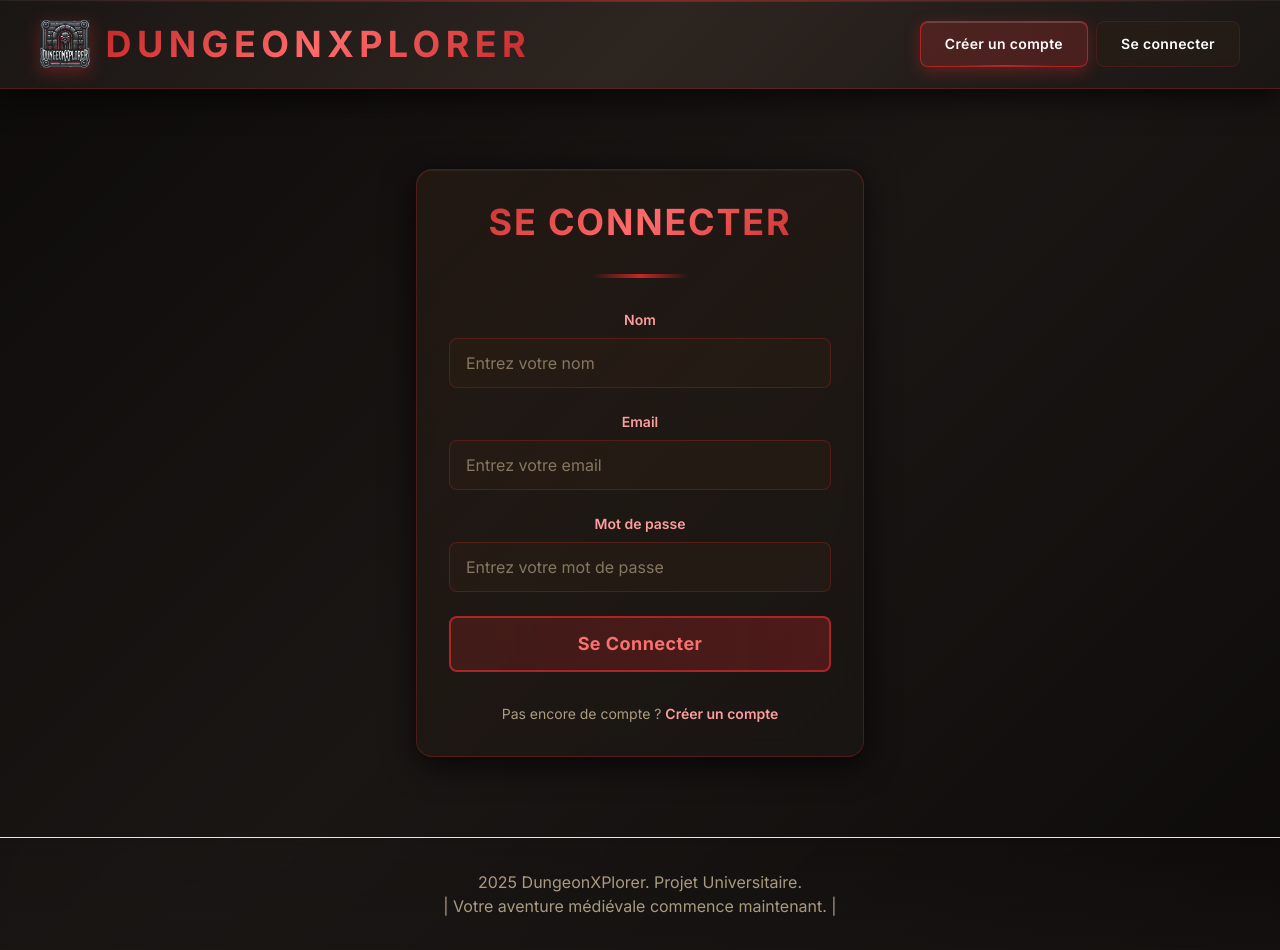
After one commit to marchandvalentin/DungeonXplorer, a PHP site: template PHP/Views/viewLogin.php in a window 1280 px wide. The commit adds this page. Run offline with PHP 8.4, Linux system fonts and the light colour scheme; the template is opened without the code that fills it, so the values that code supplies are empty; some libraries are stand-ins or nearby versions.

Commit message:
[ADD] Created login with view and cotroller
Co-authored-by: Avlis <avlis936@users.noreply.github.com>

```diff
--- a/CSS/personaliseColors.css
+++ b/CSS/personaliseColors.css
@@ -141,3 +141,27 @@
             height: 2px;
             background: linear-gradient(90deg, transparent, #c62828, transparent);
         }
+
+        .gradient-red {
+            background: linear-gradient(135deg, #c62828 0%, #ff6b6b 50%, #c62828 100%);
+            -webkit-background-clip: text;
+            -webkit-text-fill-color: transparent;
+            background-clip: text;
+        }
+
+        .form-input {
+            background: rgba(42, 30, 20, 0.5);
+            border: 1px solid rgba(198, 40, 40, 0.3);
+            color: #e8d4b0;
+        }
+
+        .form-input::placeholder {
+            color: rgba(232, 212, 176, 0.5);
+        }
+
+        .form-input:focus {
+            background: rgba(42, 30, 20, 0.7);
+            border-color: rgba(198, 40, 40, 0.6);
+            outline: none;
+            box-shadow: 0 0 15px rgba(198, 40, 40, 0.3);
+        }
--- /dev/null
+++ b/PHP/Views/viewLogin.php
@@ -0,0 +1,85 @@
+<!DOCTYPE html>
+<html lang="fr">
+<head>
+    <meta charset="UTF-8">
+    <meta name="viewport" content="width=device-width, initial-scale=1.0">
+    <script src="https://cdn.tailwindcss.com"></script>
+    <link href="https://fonts.googleapis.com/css2?family=Inter:wght@400;500;600;700;800&display=swap" rel="stylesheet">
+    <link rel="stylesheet" href="CSS/personaliseColors.css">
+
+    <title>DungeonXPlorer - Connexion</title>
+</head>
+<body class="text-medieval-cream" style="background: linear-gradient(135deg, #0d0b0a 0%, #1a1614 50%, #0d0b0a 100%);">
+    <?php include 'PHP/header.php'; ?>
+
+    <!-- Login Form Section -->
+    <section class="max-w-7xl mx-auto px-6 py-20">
+        <div class="max-w-md mx-auto hero-card rounded-2xl p-8 border border-medieval-red/30 shadow-[0_8px_32px_rgba(0,0,0,0.7),inset_0_1px_0_rgba(255,255,255,0.05)] relative overflow-hidden" style="background: linear-gradient(135deg, rgba(42, 30, 20, 0.6), rgba(26, 22, 20, 0.8));">
+            <div class="text-center space-y-8">
+                <h1 class="gradient-red text-4xl font-bold tracking-wider uppercase">
+                    Se Connecter
+                </h1>
+                <div class="w-24 h-1 mx-auto bg-gradient-to-r from-transparent via-medieval-red to-transparent"></div>
+
+                <form method="POST" action="/login" class="space-y-6">
+                    <!-- Nom -->
+                    <div>
+                        <label for="nom" class="block text-sm font-semibold mb-2 text-medieval-lightred">Nom</label>
+                        <input
+                            type="text"
+                            id="nom"
+                            name="nom"
+                            placeholder="Entrez votre nom"
+                            required
+                            class="form-input w-full px-4 py-3 rounded-lg transition-all duration-300 font-inter"
+                        >
+                    </div>
+
+                    <!-- Email -->
+                    <div>
+                        <label for="email" class="block text-sm font-semibold mb-2 text-medieval-lightred">Email</label>
+                        <input
+                            type="email"
+                            id="email"
+                            name="email"
+                            placeholder="Entrez votre email"
+                            required
+                            class="form-input w-full px-4 py-3 rounded-lg transition-all duration-300 font-inter"
+                        >
+                    </div>
+
+                    <!-- Mot de passe -->
+                    <div>
+                        <label for="password" class="block text-sm font-semibold mb-2 text-medieval-lightred">Mot de passe</label>
+                        <input
+                            type="password"
+                            id="password"
+                            name="password"
+                            placeholder="Entrez votre mot de passe"
+                            required
+                            class="form-input w-full px-4 py-3 rounded-lg transition-all duration-300 font-inter"
+                        >
+                    </div>
+
+                    <!-- Submit Button -->
+                    <button
+                        type="submit"
+                        class="w-full px-6 py-3 mt-4 bg-gradient-to-r from-medieval-red/20 to-medieval-red/30 border-2 border-medieval-red/80 rounded-lg text-red-400 font-bold text-lg tracking-wide hover:from-medieval-red/30 hover:to-medieval-red/40 hover:-translate-y-1 hover:shadow-[0_10px_30px_rgba(198,40,40,0.4)] transition-all duration-300"
+                    >
+                        Se Connecter
+                    </button>
+                </form>
+
+                <p class="text-medieval-cream/70 text-sm">
+                    Pas encore de compte ?
+                    <a href="createAccount.php" class="text-medieval-lightred font-semibold hover:text-red-400 transition-colors">
+                        Créer un compte
+                    </a>
+                </p>
+            </div>
+        </div>
+    </section>
+
+    <?php include 'PHP/footer.php'; ?>
+</body>
+</html>
```
Also changed, not shown: PHP/BDD/bdd_functions.php (renamed from PHP/bdd_functions.php, +18 -2 lines), PHP/Controller/LoginController.php (added, +35 -0 lines), PHP/Views/viewWelcome.php (added, +88 -0 lines), index.php (+17 -81 lines), router.php (deleted, +0 -22 lines), PHP/BDD/connexion.php (renamed from PHP/connexion.php).
